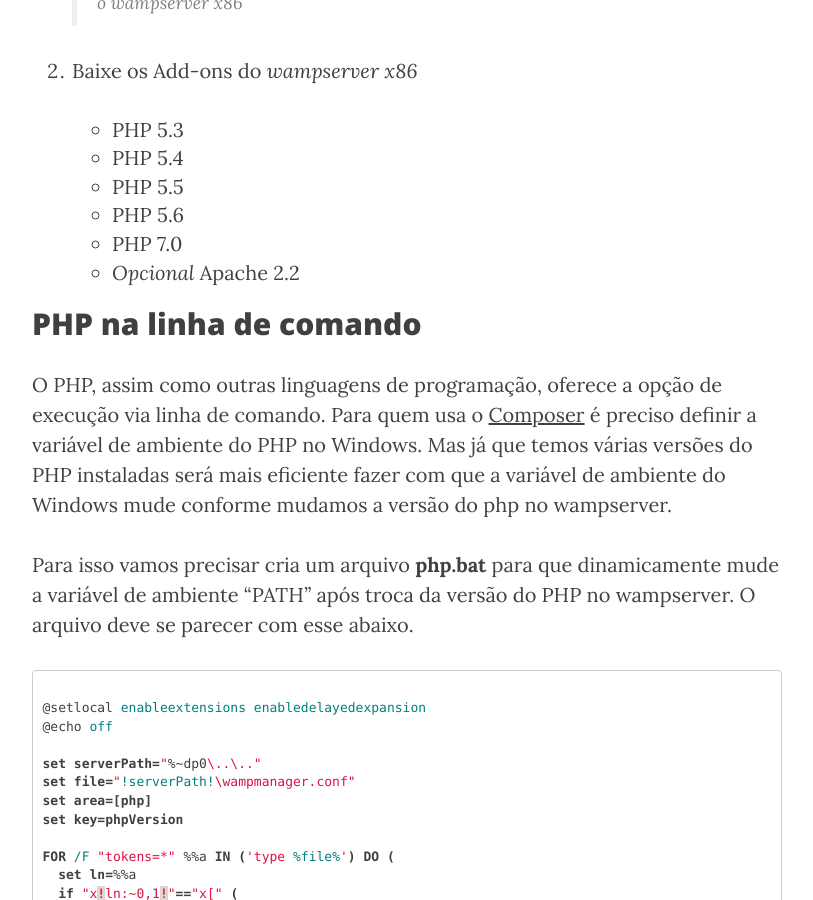
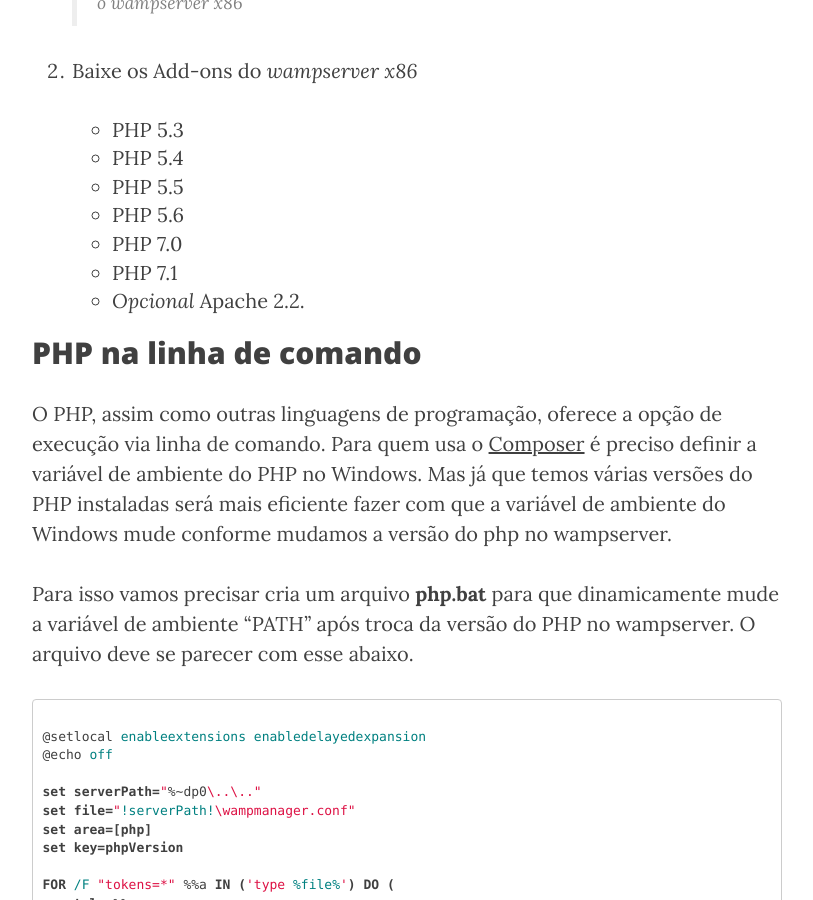
Before and after one commit to Rodrigo54/rodrigoalves.dev, a Jekyll site: the page built from _posts/2015-12-07-varias-versoes-do-php-no-wampserver.md, in a window 1280 px wide and 900 px high, scrolled down 1767 px. Shown: the whole window, without its empty margins (233-1046 px from the left). Built offline with Jekyll 4.4.1, drawn with Linux system fonts in a browser that asks for light colours; Markdown is read by kramdown in place of the engine named in the settings; comment, search, counter and statistics services are not loaded.

````diff
--- a/_posts/2015-12-07-varias-versoes-do-php-no-wampserver.md
+++ b/_posts/2015-12-07-varias-versoes-do-php-no-wampserver.md
@@ -30,37 +30,38 @@ wampserver, ele chegou a atualizar até a versão 2.5.18 quando enfim a Alterway
 decidiu implementar as atualizações feitas por ele e a inclui-lo no processo de
 desenvolvimento do wampserver.
 
-Veja o Changelog do wampserver 2.5.18 [aqui](http://forum.wampserver.com/read.php?2,130837).
+Veja o Changelog do wampserver 2.5.18 <a href="http://forum.wampserver.com/read.php?2,130837" target="_blank">aqui</a>.
 
-Veja o Changelog do wampserver 3.0.0 [aqui](http://forum.wampserver.com/read.php?2,136483).
+Veja o Changelog do wampserver 3.0.0 <a href="http://forum.wampserver.com/read.php?2,136483" target="_blank">aqui</a>.
 
 ## Por onde começar?
 
 Existem dois modos de adicionar versões do PHP no wampserver.
 Uma das maneiras é a manual que pode ser conferida
-[aqui nesse artigo](http://blog.rodrigoalves.me/atualizando-a-versao-do-php-no-wampserver/).
+[aqui nesse artigo]({{ site.baseurl }}/atualizando-a-versao-do-php-no-wampserver/).
 E a outra é utilizando os add-ons do próprio wampserver.
 Nesse artigo, vou mostrar como adicionar uma nova versão do PHP utilizando
 os add-ons do wampserver 3.0.
 
-1.  Instale o wampserver 3.0 no [sourceforge](http://sourceforge.net/projects/wampserver/files/WampServer%203/WampServer%203.0.0/wampserver3_x86_apache2.4.17_mysql5.7.9_php5.6.15.exe/download)
+1.  Instale o wampserver 3.0 no <a href="https://sourceforge.net/projects/wampserver/files/latest/download" target="_blank">sourceforge</a>
 
     > É importante notar que apenas as versões do PHP 5.5 e superiores
     > dão suporte 64 bits por isso para instalar versões como o
     > PHP 5.4 ou inferiores é necessário instalar o wampserver x86
 
 2.  Baixe os Add-ons do *wampserver x86* <br>
-    * [PHP 5.3](http://sourceforge.net/projects/wampserver/files/WampServer%203/WampServer%203.0.0/Addons/wampserver3_x86_addon_php5.3.29.exe/download)
-    * [PHP 5.4](http://sourceforge.net/projects/wampserver/files/WampServer%203/WampServer%203.0.0/Addons/wampserver3_x86_addon_php5.4.45.exe/download)
-    * [PHP 5.5](http://sourceforge.net/projects/wampserver/files/WampServer%203/WampServer%203.0.0/Addons/wampserver3_x86_addon_php5.5.30.exe/download)
-    * [PHP 5.6](http://aviatechno.net/files/wampserver/wampserver3_x86_addon_php5.6.16.exe)
-    * [PHP 7.0](http://aviatechno.net/files/wampserver/wampserver3_x86_addon_php7.0.0.exe)
-    * *Opcional* [Apache 2.2](http://aviatechno.net/files/wampserver/wampserver3_x86_addon_apache2.2.31.exe)
+    * <a target="_blank" href="http://sourceforge.net/projects/wampserver/files/WampServer%203/WampServer%203.0.0/Addons/wampserver3_x86_addon_php5.3.29.exe/download">PHP 5.3</a>
+    * <a target="_blank" href="http://sourceforge.net/projects/wampserver/files/WampServer%203/WampServer%203.0.0/Addons/wampserver3_x86_addon_php5.4.45.exe/download">PHP 5.4</a>
+    * <a target="_blank" href="http://sourceforge.net/projects/wampserver/files/WampServer%203/WampServer%203.0.0/Addons/wampserver3_x86_addon_php5.5.30.exe/download">PHP 5.5</a>
+    * <a target="_blank" href="http://sourceforge.net/projects/wampserver/files/WampServer%203/WampServer%203.0.0/Addons/Php/wampserver3_x86_addon_php5.6.26.exe/download">PHP 5.6</a>
+    * <a target="_blank" href="http://sourceforge.net/projects/wampserver/files/WampServer%203/WampServer%203.0.0/Addons/Php/wampserver3_x86_addon_php7.0.13.exe/download">PHP 7.0</a>
+    * <a target="_blank" href="http://sourceforge.net/projects/wampserver/files/WampServer%203/WampServer%203.0.0/Addons/Php/wampserver3_x86_addon_php7.1.0.exe/download">PHP 7.1</a>
+    * *Opcional* <a target="_blank" href="https://sourceforge.net/projects/wampserver/files/WampServer%203/WampServer%203.0.0/Addons/Apache/wampserver3_x86_addon_apache2.2.31.exe/download">Apache 2.2</a>.
 
 ## PHP na linha de comando
 
 O PHP, assim como outras linguagens de programação, oferece a opção
-de execução via linha de comando. Para quem usa o [Composer](https://getcomposer.org/) é preciso
+de execução via linha de comando. Para quem usa o <a href="https://getcomposer.org/" target="_blank">Composer</a> é preciso
 definir a variável de ambiente do PHP no Windows. Mas já que temos
 várias versões do PHP instaladas será mais eficiente fazer com que
 a variável de ambiente do Windows mude conforme mudamos a versão do php no wampserver.
@@ -97,7 +98,7 @@ FOR /F "tokens=*" %%a IN ('type %file%') DO (
 CALL !serverPath:"=!\bin\php\php!%key%!\php.exe %*
 
 ```
-Veja o arquivo original [aqui](https://gist.github.com/hieblmedia/d83b0ace4861a51344ca)
+Veja o arquivo original <a href="https://gist.github.com/hieblmedia/d83b0ace4861a51344ca" target="_blank">aqui</a>
 
 Crie o arquivo **php.bat** em `path\para-o\wamp\bin\php`
 
--- a/js/clean-blog.js
+++ b/js/clean-blog.js
@@ -1057,3 +1057,6 @@ jQuery(document).ready(function($) {
             });
     }
 });
+
+//add target="_blank" em links externos
+$("a[href^='http']").attr("target","_blank");
````
Also changed, not shown: .travis.yml, README.md, css/clean-blog.css, css/clean-blog.min.css, js/clean-blog.min.js.
